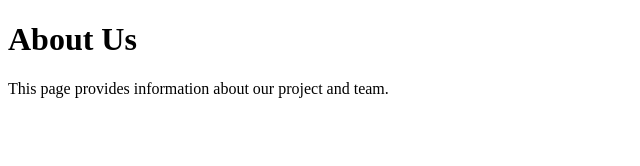
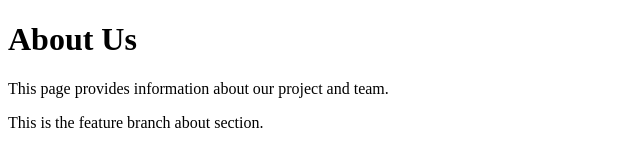
Before and after one commit to BharathKumar-1820/git-assignment, a plain HTML site: page about.html in a window 1280 px wide. Shown: the whole page, without its empty margins (0-640 px from the left). Drawn offline with Linux system fonts and the light colour scheme.

Commit message:
Add about section in about.html

```diff
--- a/about.html
+++ b/about.html
@@ -8,5 +8,8 @@
 <body>
     <h1>About Us</h1>
     <p>This page provides information about our project and team.</p>
+    <section>
+        <p>This is the feature branch about section.</p>
+    </section>
 </body>
 </html>
```
